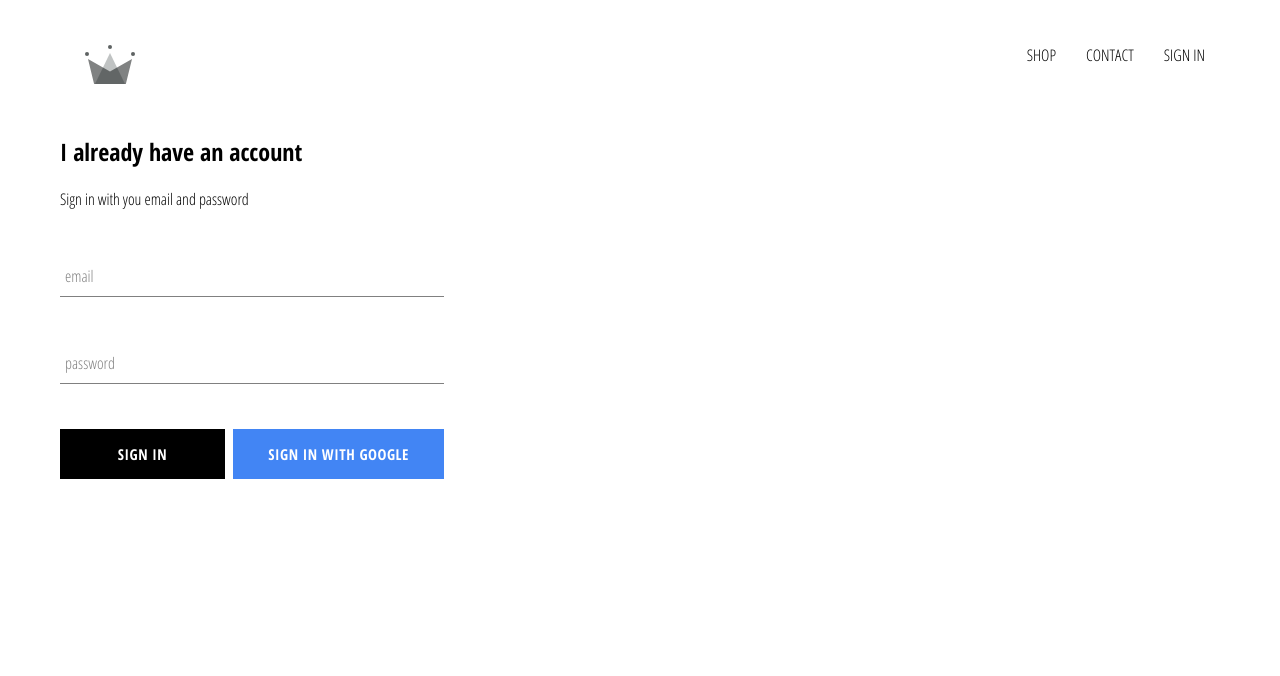
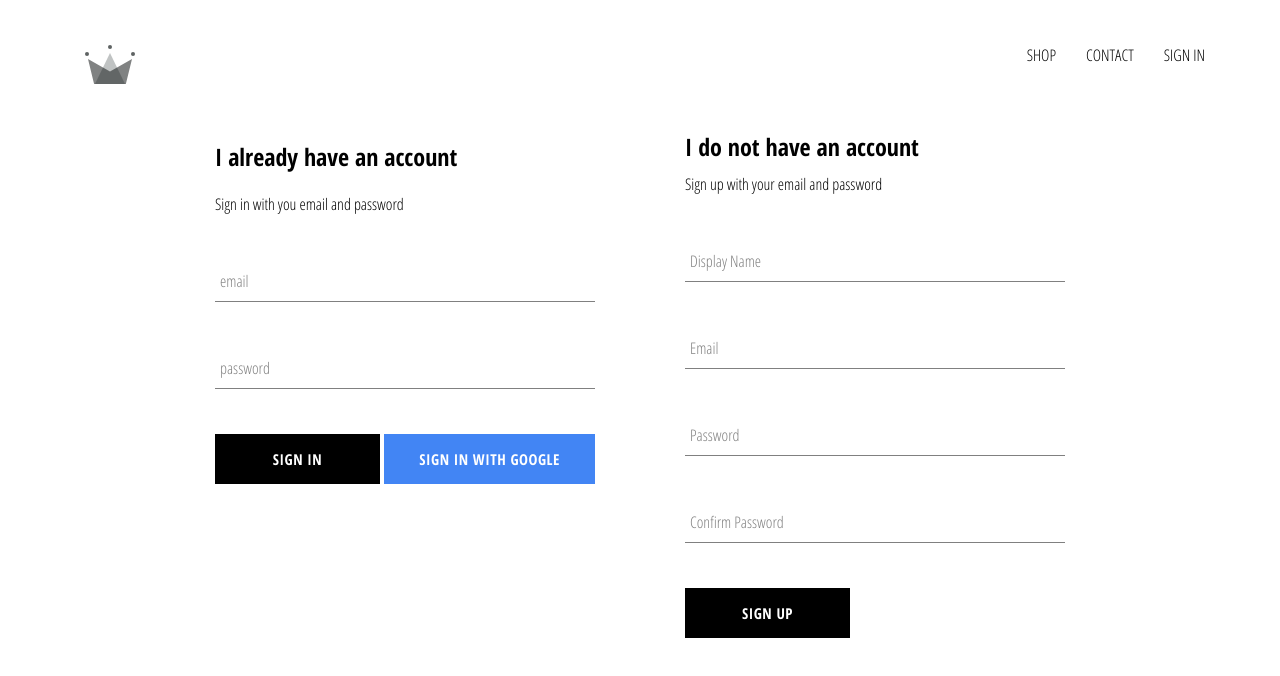
Before and after one commit to KennethicEnergy/crwn-clothing, a React (Create React App) app: page /signin in a window 1280 px wide. Shown: the top 676 px of the page. Built offline with nearby package versions, Linux system fonts and the light colour scheme; no server answers.

Commit message:
implemented firebase utils, included authentication to users into firestore db

```diff
--- a/src/App.js
+++ b/src/App.js
@@ -6,7 +6,7 @@
 import ShopPage from "./pages/shop/shop.component";
 import Header from "./components/header/header.component";
 import SignInAndSignUpPage from "./pages/sign-in-and-sign-up/sign-in-and-sign-up.component";
-import { auth } from "./firebase/firebase.utils";
+import { auth, createUserProfile } from "./firebase/firebase.utils";
 
 class App extends React.Component {
   constructor() {
@@ -20,8 +20,25 @@
   unsubscribeFromAuth = null;
 
   componentDidMount() {
-    this.unsubscribeFromAuth = auth.onAuthStateChanged((user) => {
-      this.setState({ currentUser: user });
+    this.unsubscribeFromAuth = auth.onAuthStateChanged(async (userAuth) => {
+      if (userAuth) {
+        const userRef = await createUserProfile(userAuth);
+        userRef.onSnapshot((snapShot) => {
+          this.setState(
+            {
+              currentUser: {
+                id: snapShot.id,
+                ...snapShot.data(),
+              },
+            },
+            () => {
+              console.log(this.state);
+            },
+          );
+        });
+      } else {
+        this.setState({ currentUser: userAuth });
+      }
     });
   }
 
--- /dev/null
+++ b/src/components/sign-up/sign-up.component.jsx
@@ -0,0 +1,94 @@
+import React from "react";
+
+import FormInput from "../form-input/form-input.component";
+import CustomButton from "../custom-button/custom-button.component";
+
+import { auth, createUserProfile } from "../../firebase/firebase.utils";
+
+import "./sign-up.styles.scss";
+
+class SignUp extends React.Component {
+  constructor() {
+    super();
+
+    this.state = {
+      displayName: "",
+      email: "",
+      password: "",
+      confirmPassword: "",
+    };
+  }
+
+  handleSubmit = async (e) => {
+    e.preventDefault();
+    const { displayName, email, password, confirmPassword } = this.state;
+    if (password !== confirmPassword) {
+      alert(`Password don't match`);
+      return;
+    }
+    try {
+      const { user } = await auth.createUserWithEmailAndPassword(
+        email,
+        password,
+      );
+      await createUserProfile(user, { displayName });
+      this.setState({
+        displayName: "",
+        email: "",
+        password: "",
+        confirmPassword: "",
+      });
+    } catch (err) {
+      console.error(err);
+    }
+  };
+
+  handleChange = (e) => {
+    const { name, value } = e.target;
+    this.setState({ [name]: value });
+  };
+
+  render() {
+    const { displayName, email, password, confirmPassword } = this.state;
+    return (
+      <div className="sign-up">
+        <h2 className="title">I do not have an account</h2>
+        <span>Sign up with your email and password</span>
+
+        <form className="sign-up-form" onSubmit={this.handleSubmit}>
+          <FormInput
+            type="text"
+            name="displayName"
+            value={displayName}
+            label="Display Name"
+            onChange={this.handleChange}
+          />
+          <FormInput
+            type="email"
+            name="email"
+            value={email}
+            label="Email"
+            onChange={this.handleChange}
+          />
+          <FormInput
+            type="password"
+            name="password"
+            value={password}
+            label="Password"
+            onChange={this.handleChange}
+          />
+          <FormInput
+            type="password"
+            name="confirmPassword"
+            value={confirmPassword}
+            label="Confirm Password"
+            onChange={this.handleChange}
+          />
+          <CustomButton type="submit">SIGN UP</CustomButton>
+        </form>
+      </div>
+    );
+  }
+}
+
+export default SignUp;
--- /dev/null
+++ b/src/components/sign-up/sign-up.styles.scss
@@ -0,0 +1,9 @@
+.sign-up {
+  display: flex;
+  flex-direction: column;
+  width: 380px;
+
+  .title {
+    margin: 10px 0;
+  }
+}
--- a/src/firebase/firebase.utils.js
+++ b/src/firebase/firebase.utils.js
@@ -13,6 +13,30 @@
   measurementId: "G-7VBDBS0RT7",
 };
 
+export const createUserProfile = async (userAuth, additionalData) => {
+  if (!userAuth) return;
+  const userRef = firestore.doc(`users/${userAuth.uid}`);
+  const snapShot = await userRef.get();
+
+  if (!snapShot.exists) {
+    const { displayName, email } = userAuth;
+    const createdAt = new Date();
+
+    try {
+      await userRef.set({
+        displayName,
+        email,
+        createdAt,
+        ...additionalData,
+      });
+    } catch (err) {
+      console.log("error creating user", err.message);
+    }
+  }
+
+  return userRef;
+};
+
 firebase.initializeApp(config);
 
 export const auth = firebase.auth();
--- a/src/pages/sign-in-and-sign-up/sign-in-and-sign-up.component.jsx
+++ b/src/pages/sign-in-and-sign-up/sign-in-and-sign-up.component.jsx
@@ -1,12 +1,14 @@
 import React from "react";
 
 import SignIn from "../../components/sign-in/sign-in.components";
+import SignUp from "../../components/sign-up/sign-up.component";
 
 import "./sign-in-and-sign-up.styles.scss";
 
 const SignInAndSignUpPage = () => (
   <div className="sign-in-and-sign-up">
     <SignIn />
+    <SignUp />
   </div>
 );
 
--- a/src/pages/sign-in-and-sign-up/sign-in-and-sign-up.styles.scss
+++ b/src/pages/sign-in-and-sign-up/sign-in-and-sign-up.styles.scss
@@ -1,9 +1,6 @@
-.sign-in {
-  width: 30vw;
+.sign-in-and-sign-up {
+  width: 850px;
   display: flex;
-  flex-direction: column;
-
-  .title {
-    margin: 10px 0;
-  }
+  justify-content: space-between;
+  margin: 30px auto;
 }
```
